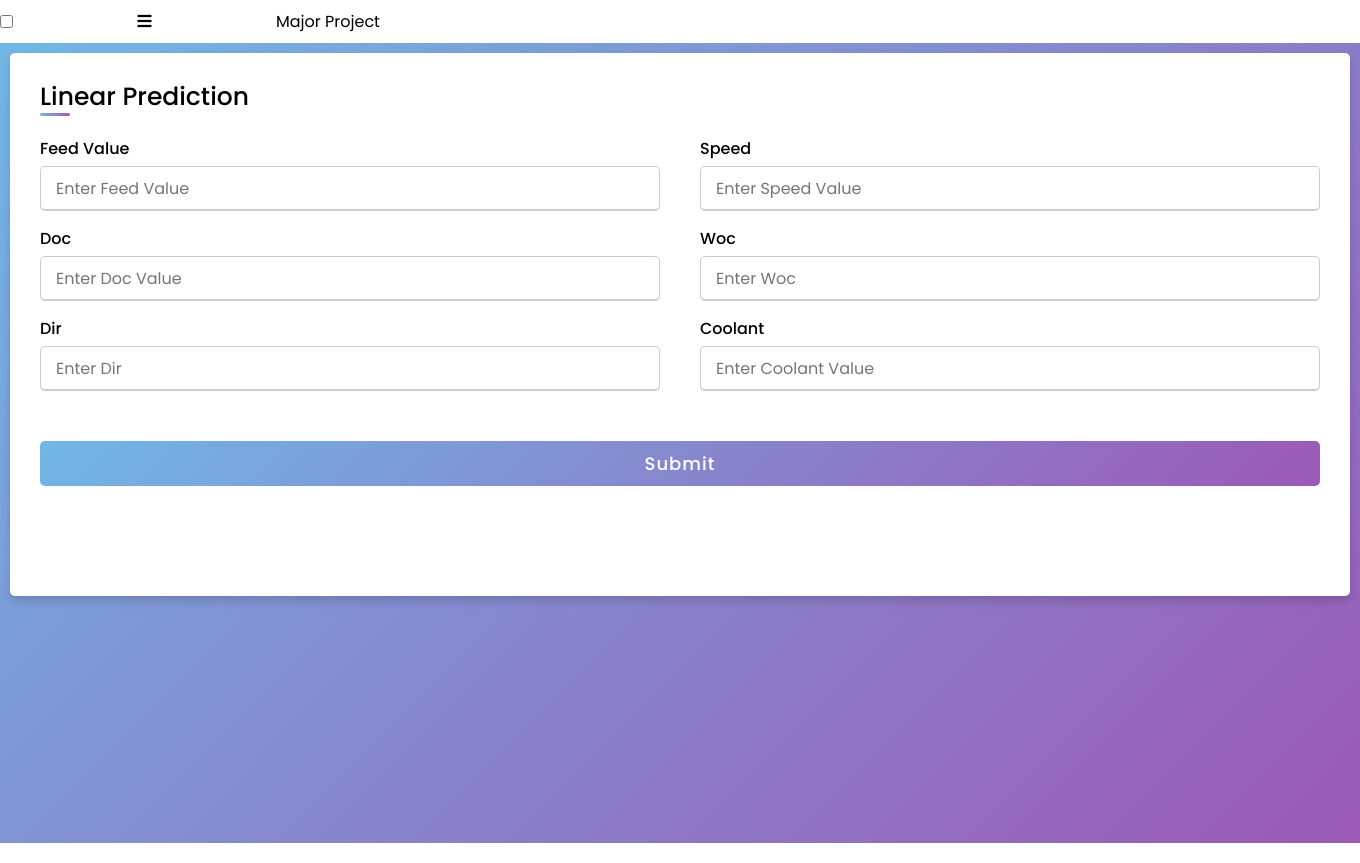
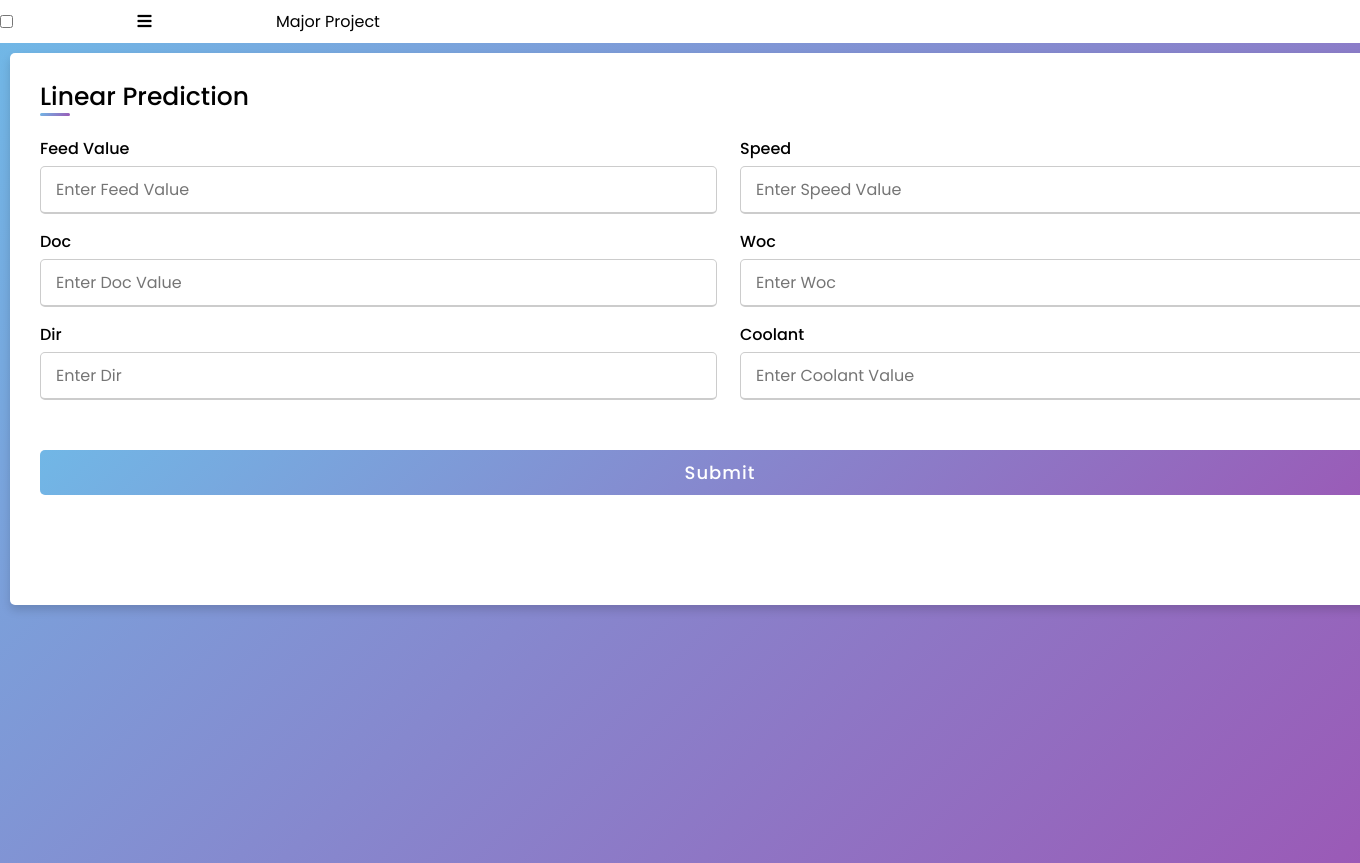
Before and after one commit to SettiNaveenNaidu/MAJOR_PROJECT, a Flask app: page /linear.html in a window 1360 px wide; the page is wider, and only the part inside the window is pictured. Run offline with Flask 2, Linux system fonts and the light colour scheme; parts of the project's set-up code (start-up, migrations or seed data) failed here and were passed over.

Commit message:
Update new.css

```diff
--- a/static/new.css
+++ b/static/new.css
@@ -2,7 +2,6 @@
 *{
   margin: 0;
   padding: 0;
-  box-sizing: border-box;
   font-family: 'Poppins',sans-serif;
 }
 .form{
```
